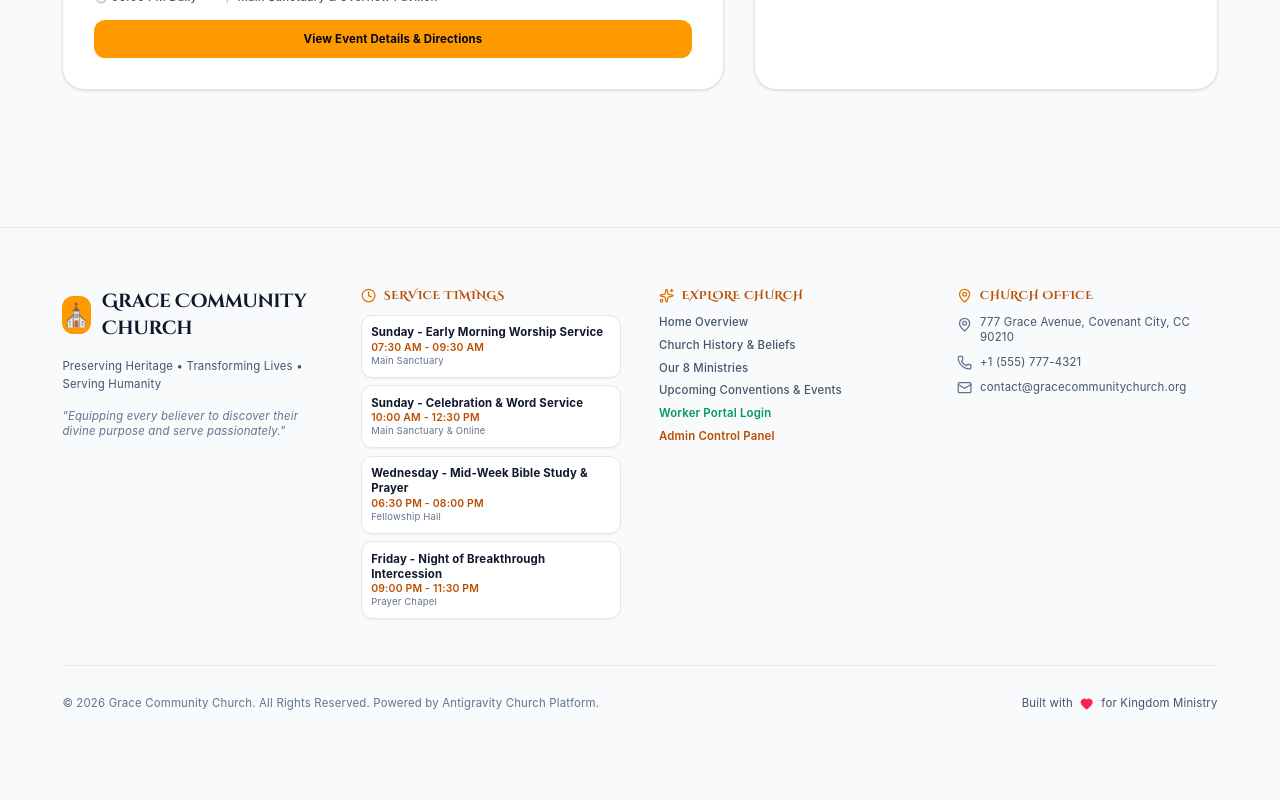
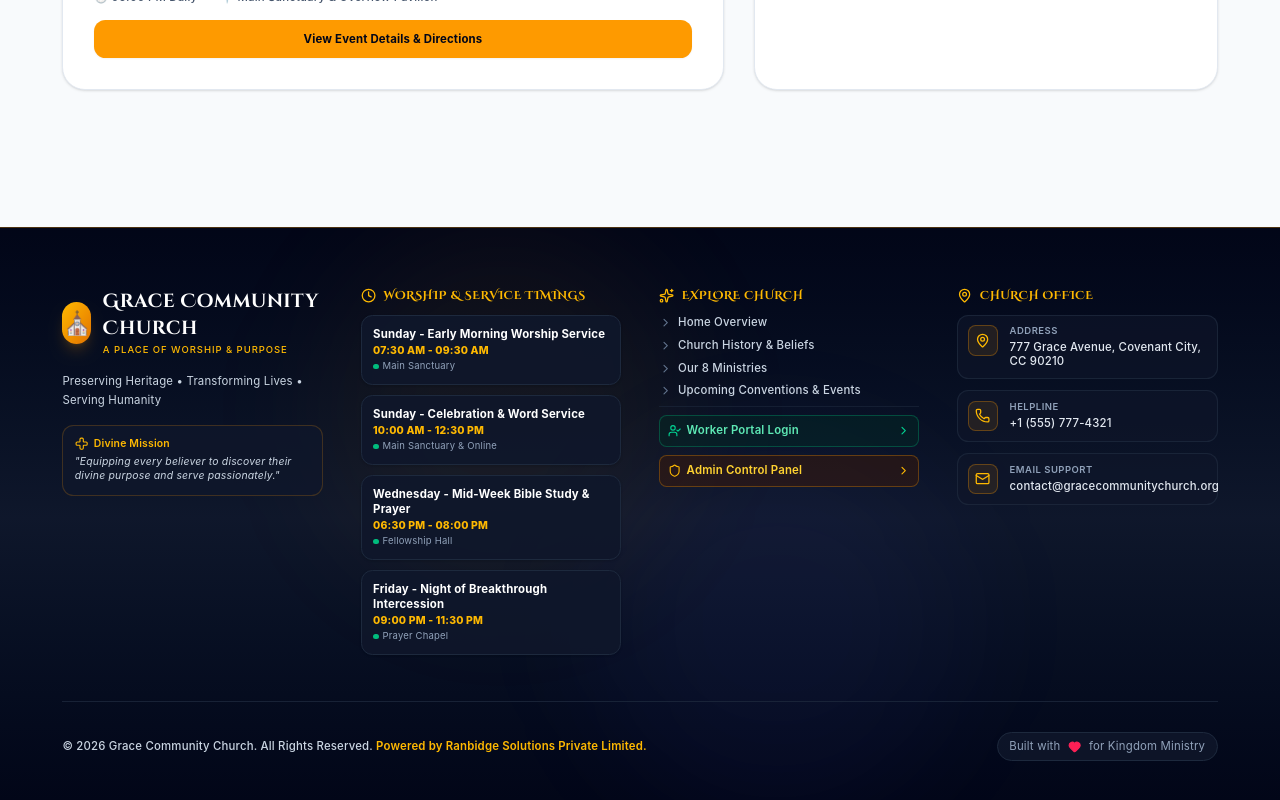
Before and after one commit to ranbridgeserviceprivatelimited-sys/Santhi-Svaram-Church-, a React (Vite) app: page / in a window 1280 px wide. Shown: the part 1920-2720 px from the top of the page. Before the commit the page ends 2677 px from the top, so only its background shows below. Built offline with nearby package versions, Linux system fonts and the light colour scheme; a web font is replaced by a local one.

Commit message:
updated files

```diff
--- a/src/components/common/Footer.jsx
+++ b/src/components/common/Footer.jsx
@@ -1,45 +1,69 @@
 import React from 'react';
 import { useChurch } from '../../context/ChurchContext';
-import { MapPin, Phone, Mail, Clock, Heart, Sparkles } from 'lucide-react';
+import { MapPin, Phone, Mail, Clock, Heart, Sparkles, ChevronRight, Shield, UserCheck, Cross } from 'lucide-react';
 
 export const Footer = ({ setActiveTab }) => {
   const { churchSettings } = useChurch();
 
   return (
-    <footer className="bg-slate-50 border-t border-slate-200 text-slate-600 pt-16 pb-12 mt-20 w-full">
-      <div className="max-w-7xl mx-auto px-4 sm:px-6 lg:px-8">
-        <div className="grid grid-cols-1 md:grid-cols-2 lg:grid-cols-4 gap-10 pb-12 border-b border-slate-200">
+    <footer className="bg-gradient-to-b from-slate-950 via-slate-900 to-slate-950 text-slate-300 border-t border-amber-500/30 pt-16 pb-12 mt-20 w-full relative overflow-hidden">
+      {/* Glow decorative effects */}
+      <div className="absolute top-0 left-1/4 w-96 h-96 bg-amber-500/5 rounded-full blur-3xl pointer-events-none" />
+      <div className="absolute bottom-0 right-1/4 w-96 h-96 bg-indigo-500/5 rounded-full blur-3xl pointer-events-none" />
+
+      <div className="max-w-7xl mx-auto px-4 sm:px-6 lg:px-8 relative z-10">
+        <div className="grid grid-cols-1 md:grid-cols-2 lg:grid-cols-4 gap-10 pb-12 border-b border-slate-800/80">
 
           {/* Col 1: Brand Info */}
           <div className="space-y-4">
             <div className="flex items-center gap-3">
-              <div className="w-10 h-10 rounded-xl bg-amber-500 flex items-center justify-center text-slate-950 text-2xl font-bold">
+              <div className="w-11 h-11 rounded-2xl bg-gradient-to-br from-amber-400 to-amber-600 flex items-center justify-center text-slate-950 text-2xl font-bold shadow-lg shadow-amber-500/20">
                 {churchSettings.logo || '⛪'}
               </div>
-              <span className="font-serif-spiritual text-xl font-bold text-slate-900">
+              <div>
+                <span className="font-serif-spiritual text-xl font-bold text-white tracking-wide block">
                   {churchSettings.name}
                 </span>
+                <span className="text-[10px] text-amber-400 font-medium tracking-widest uppercase block">
+                  A Place of Worship & Purpose
+                </span>
               </div>
-            <p className="text-xs text-slate-600 leading-relaxed">
+            </div>
+
+            <p className="text-xs text-slate-300 leading-relaxed">
               {churchSettings.tagline}
             </p>
-            <p className="text-xs text-slate-500 italic">
+
+            <div className="p-3 rounded-xl bg-slate-900/80 border border-amber-500/20 text-slate-300 text-xs italic space-y-1">
+              <div className="flex items-center gap-1.5 text-amber-400 font-semibold text-[11px] not-italic">
+                <Cross className="w-3.5 h-3.5" /> Divine Mission
+              </div>
+              <p className="text-[11px] leading-snug">
                 "Equipping every believer to discover their divine purpose and serve passionately."
               </p>
+            </div>
           </div>
 
           {/* Col 2: Service Timings */}
           <div className="space-y-3">
-            <h4 className="text-xs font-bold uppercase tracking-wider text-amber-700 flex items-center gap-2">
-              <Clock className="w-4 h-4 text-amber-600" />
-              Service Timings
+            <h4 className="text-xs font-bold uppercase tracking-wider text-amber-400 flex items-center gap-2 font-serif-spiritual">
+              <Clock className="w-4 h-4 text-amber-400" />
+              Worship & Service Timings
             </h4>
-            <div className="space-y-2 text-xs">
+            <div className="space-y-2.5 text-xs">
               {churchSettings.serviceTimings.map((st, idx) => (
-                <div key={idx} className="bg-white p-2.5 rounded-xl border border-slate-200 shadow-xs">
-                  <div className="font-bold text-slate-900">{st.day} - {st.name}</div>
-                  <div className="text-amber-700 text-[11px] font-semibold">{st.time}</div>
-                  <div className="text-slate-500 text-[10px]">{st.location}</div>
+                <div
+                  key={idx}
+                  className="bg-slate-900/90 p-3 rounded-xl border border-slate-800 hover:border-amber-500/40 transition-all duration-300 group shadow-sm"
+                >
+                  <div className="font-bold text-white group-hover:text-amber-300 transition-colors flex items-center justify-between text-xs">
+                    <span>{st.day} - {st.name}</span>
+                  </div>
+                  <div className="text-amber-400 text-[11px] font-extrabold mt-0.5">{st.time}</div>
+                  <div className="text-slate-400 text-[10px] mt-0.5 flex items-center gap-1">
+                    <span className="w-1.5 h-1.5 rounded-full bg-emerald-500 inline-block" />
+                    {st.location}
+                  </div>
                 </div>
               ))}
             </div>
@@ -47,39 +71,49 @@ export const Footer = ({ setActiveTab }) => {
 
           {/* Col 3: Quick Navigation */}
           <div className="space-y-3">
-            <h4 className="text-xs font-bold uppercase tracking-wider text-amber-700 flex items-center gap-2">
-              <Sparkles className="w-4 h-4 text-amber-600" />
+            <h4 className="text-xs font-bold uppercase tracking-wider text-amber-400 flex items-center gap-2 font-serif-spiritual">
+              <Sparkles className="w-4 h-4 text-amber-400" />
               Explore Church
             </h4>
             <ul className="space-y-2 text-xs">
-              <li>
-                <button onClick={() => setActiveTab('home')} className="hover:text-amber-600 transition-colors font-medium">
-                  Home Overview
+              {[
+                { id: 'home', label: 'Home Overview' },
+                { id: 'about', label: 'Church History & Beliefs' },
+                { id: 'ministries', label: 'Our 8 Ministries' },
+                { id: 'events', label: 'Upcoming Conventions & Events' },
+              ].map((item) => (
+                <li key={item.id}>
+                  <button
+                    onClick={() => setActiveTab(item.id)}
+                    className="group flex items-center gap-1.5 text-slate-300 hover:text-amber-300 transition-all duration-200 text-xs font-medium"
+                  >
+                    <ChevronRight className="w-3.5 h-3.5 text-slate-500 group-hover:text-amber-400 group-hover:translate-x-0.5 transition-all" />
+                    <span>{item.label}</span>
                   </button>
                 </li>
-              <li>
-                <button onClick={() => setActiveTab('about')} className="hover:text-amber-600 transition-colors font-medium">
-                  Church History & Beliefs
+              ))}
+
+              <li className="pt-2 border-t border-slate-800/60 space-y-2">
+                <button
+                  onClick={() => setActiveTab('worker-dashboard')}
+                  className="w-full flex items-center justify-between p-2 rounded-lg bg-emerald-950/40 border border-emerald-500/30 text-emerald-300 hover:bg-emerald-900/50 hover:text-white transition-all text-xs font-semibold"
+                >
+                  <span className="flex items-center gap-1.5">
+                    <UserCheck className="w-3.5 h-3.5 text-emerald-400" />
+                    Worker Portal Login
+                  </span>
+                  <ChevronRight className="w-3.5 h-3.5 text-emerald-400" />
                 </button>
-              </li>
-              <li>
-                <button onClick={() => setActiveTab('ministries')} className="hover:text-amber-600 transition-colors font-medium">
-                  Our 8 Ministries
-                </button>
-              </li>
-              <li>
-                <button onClick={() => setActiveTab('events')} className="hover:text-amber-600 transition-colors font-medium">
-                  Upcoming Conventions & Events
-                </button>
-              </li>
-              <li>
-                <button onClick={() => setActiveTab('worker-dashboard')} className="hover:text-emerald-700 transition-colors text-emerald-600 font-semibold">
-                  Worker Portal Login
-                </button>
-              </li>
-              <li>
-                <button onClick={() => setActiveTab('admin-dashboard')} className="hover:text-amber-700 transition-colors text-amber-700 font-semibold">
+
+                <button
+                  onClick={() => setActiveTab('admin-dashboard')}
+                  className="w-full flex items-center justify-between p-2 rounded-lg bg-amber-950/40 border border-amber-500/30 text-amber-300 hover:bg-amber-900/50 hover:text-white transition-all text-xs font-semibold"
+                >
+                  <span className="flex items-center gap-1.5">
+                    <Shield className="w-3.5 h-3.5 text-amber-400" />
                     Admin Control Panel
+                  </span>
+                  <ChevronRight className="w-3.5 h-3.5 text-amber-400" />
                 </button>
               </li>
             </ul>
@@ -87,22 +121,43 @@ export const Footer = ({ setActiveTab }) => {
 
           {/* Col 4: Contact Info */}
           <div className="space-y-3">
-            <h4 className="text-xs font-bold uppercase tracking-wider text-amber-700 flex items-center gap-2">
-              <MapPin className="w-4 h-4 text-amber-600" />
+            <h4 className="text-xs font-bold uppercase tracking-wider text-amber-400 flex items-center gap-2 font-serif-spiritual">
+              <MapPin className="w-4 h-4 text-amber-400" />
               Church Office
             </h4>
-            <div className="space-y-2.5 text-xs">
-              <div className="flex items-start gap-2">
-                <MapPin className="w-4 h-4 text-slate-500 shrink-0 mt-0.5" />
-                <span>{churchSettings.address}</span>
+            <div className="space-y-3 text-xs">
+              <div className="flex items-start gap-3 p-2.5 rounded-xl bg-slate-900/60 border border-slate-800/80">
+                <div className="w-8 h-8 rounded-lg bg-amber-500/10 border border-amber-500/30 flex items-center justify-center text-amber-400 shrink-0">
+                  <MapPin className="w-4 h-4" />
                 </div>
-              <div className="flex items-center gap-2">
-                <Phone className="w-4 h-4 text-slate-500 shrink-0" />
-                <span>{churchSettings.phone}</span>
+                <div className="space-y-0.5">
+                  <span className="text-[10px] text-slate-400 font-semibold uppercase tracking-wider block">Address</span>
+                  <span className="text-slate-200 font-medium leading-tight block">{churchSettings.address}</span>
                 </div>
-              <div className="flex items-center gap-2">
-                <Mail className="w-4 h-4 text-slate-500 shrink-0" />
-                <span>{churchSettings.email}</span>
+              </div>
+
+              <div className="flex items-center gap-3 p-2.5 rounded-xl bg-slate-900/60 border border-slate-800/80">
+                <div className="w-8 h-8 rounded-lg bg-amber-500/10 border border-amber-500/30 flex items-center justify-center text-amber-400 shrink-0">
+                  <Phone className="w-4 h-4" />
+                </div>
+                <div className="space-y-0.5">
+                  <span className="text-[10px] text-slate-400 font-semibold uppercase tracking-wider block">Helpline</span>
+                  <a href={`tel:${churchSettings.phone}`} className="text-slate-200 hover:text-amber-400 transition-colors font-medium block">
+                    {churchSettings.phone}
+                  </a>
+                </div>
+              </div>
+
+              <div className="flex items-center gap-3 p-2.5 rounded-xl bg-slate-900/60 border border-slate-800/80">
+                <div className="w-8 h-8 rounded-lg bg-amber-500/10 border border-amber-500/30 flex items-center justify-center text-amber-400 shrink-0">
+                  <Mail className="w-4 h-4" />
+                </div>
+                <div className="space-y-0.5">
+                  <span className="text-[10px] text-slate-400 font-semibold uppercase tracking-wider block">Email Support</span>
+                  <a href={`mailto:${churchSettings.email}`} className="text-slate-200 hover:text-amber-400 transition-colors font-medium truncate block">
+                    {churchSettings.email}
+                  </a>
+                </div>
               </div>
             </div>
           </div>
@@ -110,11 +165,13 @@ export const Footer = ({ setActiveTab }) => {
         </div>
 
         {/* Bottom Bar */}
-        <div className="pt-8 flex flex-col md:flex-row items-center justify-between gap-4 text-xs text-slate-500">
-          <p>© 2026 {churchSettings.name}. All Rights Reserved. Powered by Antigravity Church Platform.</p>
-          <div className="flex items-center gap-2 text-slate-600">
+        <div className="pt-8 flex flex-col md:flex-row items-center justify-between gap-4 text-xs text-slate-400">
+          <p className="text-slate-300 font-medium text-center md:text-left">
+            © 2026 {churchSettings.name}. All Rights Reserved. <span className="text-amber-400 font-semibold">Powered by Ranbidge Solutions Private Limited.</span>
+          </p>
+          <div className="flex items-center gap-2 text-slate-400 bg-slate-900/80 px-3 py-1.5 rounded-full border border-slate-800">
             <span>Built with</span>
-            <Heart className="w-3.5 h-3.5 text-rose-500 fill-rose-500" />
+            <Heart className="w-3.5 h-3.5 text-rose-500 fill-rose-500 animate-pulse" />
             <span>for Kingdom Ministry</span>
           </div>
         </div>
```
Lines whose indentation alone changed are shown as unchanged.
